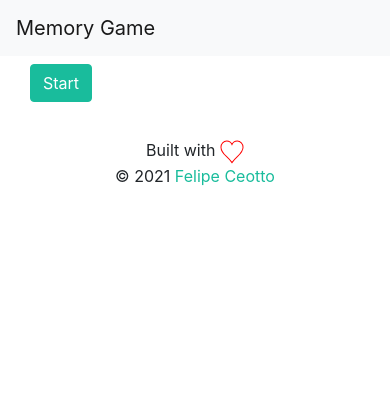
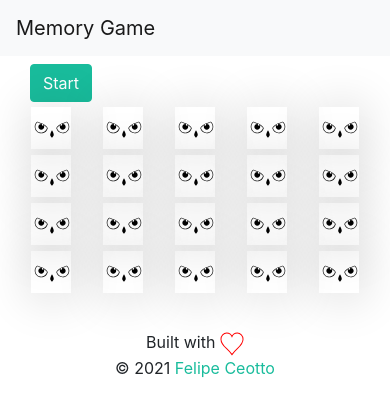
Before and after one commit to ceottaki/memory-game, a Next.js app in the folder app/: page / in a window 390 px wide. Shown: the top 412 px of the page. Built offline with nearby package versions, Linux system fonts and the light colour scheme.

Commit message:
Even better fit for mobile usage.

```diff
--- a/app/src/components/Board/Board.tsx
+++ b/app/src/components/Board/Board.tsx
@@ -1,11 +1,10 @@
-import React, { useEffect, useState } from 'react'
-import { Button, Container, Col, Row } from 'react-bootstrap'
+import React, { useRef, useEffect, useState } from 'react'
+import { Col, Row } from 'react-bootstrap'
 
 import styles from './Board.module.scss'
 
 import Card from '../Card/Card'
 import { ICard } from '../../common-types/ICard'
-import RunningTime from './RunningTime'
 import ScoreBoard from './ScoreBoard'
 import { Utils } from '../../services/utils'
 
@@ -26,10 +25,29 @@ interface IBoardState {
 }
 
 export const Board: React.FC<IBoardProps> = ({ height, width }) => {
+  const generateCards = (allClosed: boolean = false) => {
+    const totalCards = height * width
+    const totalTypeCards = Math.floor(totalCards / 2)
+    const newCards: ICard[] = []
+    for (let i = 0; i < totalCards; i++) {
+      let newMatchValue: number | undefined
+      while (
+        !newMatchValue ||
+        newCards.filter((c) => c.matchValue === newMatchValue).length === 2
+      ) {
+        newMatchValue = Utils.randint(1, totalTypeCards)
+      }
+
+      newCards.push({ matchValue: newMatchValue, isOpen: !allClosed, isMatched: false })
+    }
+
+    return newCards
+  }
+
   const defaultState: IBoardState = {
     started: false,
     pairsFlipped: 0,
-    cards: [],
+    cards: generateCards(true),
     acceptingInput: false,
     won: false
   }
@@ -51,20 +69,7 @@ export const Board: React.FC<IBoardProps> = ({ height, width }) => {
   useEffect(() => {
     if (started) {
       // Generate cards
-      const totalCards = height * width
-      const totalTypeCards = Math.floor(totalCards / 2)
-      const newCards: ICard[] = []
-      for (let i = 0; i < totalCards; i++) {
-        let newMatchValue: number | undefined
-        while (
-          !newMatchValue ||
-          newCards.filter((c) => c.matchValue === newMatchValue).length === 2
-        ) {
-          newMatchValue = Utils.randint(1, totalTypeCards)
-        }
-
-        newCards.push({ matchValue: newMatchValue, isOpen: true, isMatched: false })
-      }
+      const newCards: ICard[] = generateCards()
 
       setState((s) => ({ ...s, cards: newCards, acceptingInput: false, pairsFlipped: 0 }))
       setTimeout(() => {
@@ -73,6 +78,10 @@ export const Board: React.FC<IBoardProps> = ({ height, width }) => {
           return { ...s, cards: closedCards, acceptingInput: true }
         })
       }, 2500)
+
+      if (topBoardRef && topBoardRef.current) {
+        topBoardRef.current.scrollIntoView(true)
+      }
     } else if (startTime) {
       // Display score
       setState((s) => ({ ...s, acceptingInput: false }))
@@ -151,9 +160,10 @@ export const Board: React.FC<IBoardProps> = ({ height, width }) => {
 
   const rowsArray = Array.from(Array(height), (x, index) => index)
   const colsArray = Array.from(Array(width), (x, index) => index)
+  const topBoardRef = useRef()
 
   return (
-    <Container>
+    <div className='container'>
       <ScoreBoard
         started={started}
         onToggleGameState={toggleGameState}
@@ -172,11 +182,13 @@ export const Board: React.FC<IBoardProps> = ({ height, width }) => {
         </Row>
       ) : null}
 
-      {cards && cards.length
-        ? rowsArray.map((r) => (
+      {cards && cards.length ? (
+        <div ref={topBoardRef}>
+          {' '}
+          {rowsArray.map((r) => (
             <Row key={r}>
               {colsArray.map((c) => (
-                <Col key={c} className='pb-1 pb-md-3'>
+                <Col key={c} className='pb-1 pb-md-2 pb-lg-3'>
                   <Card
                     card={cards[r * (height + 1) + c]}
                     onClick={openCard(r * (height + 1) + c)}
@@ -184,9 +196,10 @@ export const Board: React.FC<IBoardProps> = ({ height, width }) => {
                 </Col>
               ))}
             </Row>
-          ))
-        : null}
-    </Container>
+          ))}
+        </div>
+      ) : null}
+    </div>
   )
 }
 
--- a/app/src/components/Board/ScoreBoard.tsx
+++ b/app/src/components/Board/ScoreBoard.tsx
@@ -19,7 +19,7 @@ const ScoreBoard: React.FC<IScoreBoardProps> = ({
   startTime
 }) => {
   return (
-    <Row className={`pb-1 pb-md-3 ${className}`}>
+    <Row className={`pb-1 pb-md-3 ${className || ''}`}>
       <Col>
         <Button variant={started ? 'secondary' : 'primary'} onClick={onToggleGameState}>
           {started ? 'End' : 'Start'}
--- a/app/src/components/Card/Card.module.scss
+++ b/app/src/components/Card/Card.module.scss
@@ -1,12 +1,16 @@
 .perspectiveContainer {
   display: block;
   perspective: 160px;
-  padding-top: 100%;
+  padding-top: 75%;
   padding-left: 0;
   padding-right: 0;
   padding-bottom: 0;
   position: relative;
   width: 100%;
+
+  @media screen and (min-height: 510px) {
+    padding-top: 100%;
+  }
 
   & .openedCard {
     transform: rotateY(180deg);
@@ -27,6 +31,7 @@
 .cardBack {
   background-image: url('./images/CardBack.svg');
   background-size: cover;
+  background-position-y: 50%;
   height: 100%;
   backface-visibility: hidden;
   position: absolute;
--- a/app/src/pages/index.tsx
+++ b/app/src/pages/index.tsx
@@ -1,12 +1,15 @@
+import React from 'react'
 import { NextPage } from 'next'
 
 import Board from '../components/Board/Board'
 import MainLayout from '../components/MainLayout/MainLayout'
 
-const Home: NextPage = () => (
-  <MainLayout>
-    <Board height={4} width={5} />
-  </MainLayout>
-)
+const Home: NextPage = () => {
+  return (
+    <MainLayout>
+      <Board height={4} width={5} />
+    </MainLayout>
+  )
+}
 
 export default Home
```
